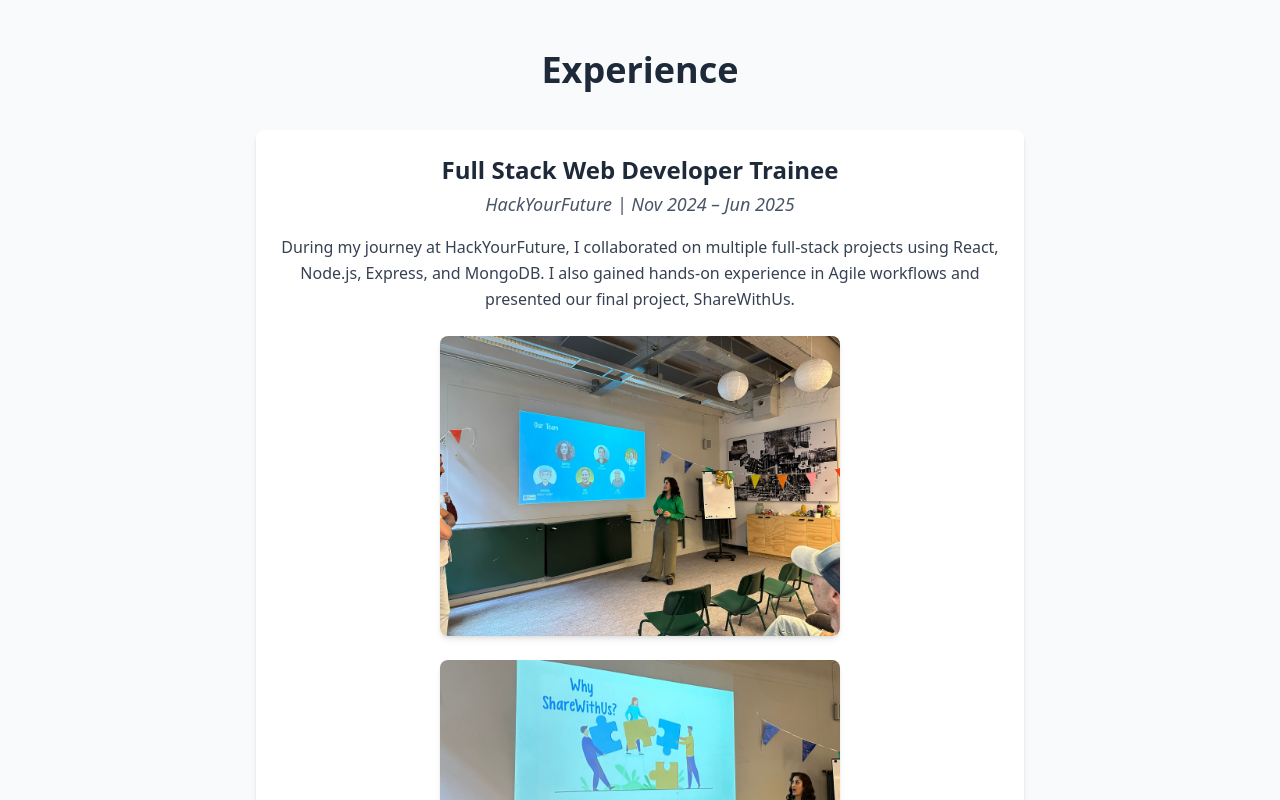
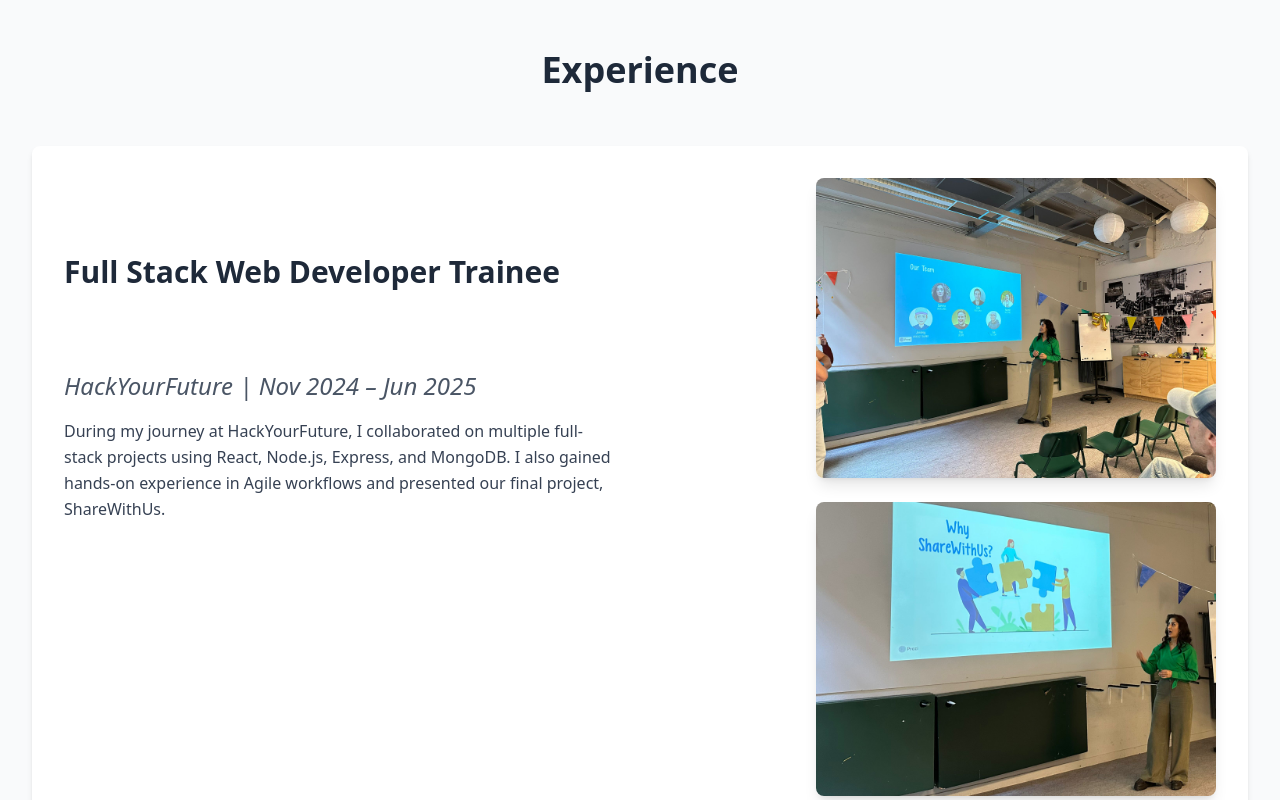
Before and after one commit to samira313/portfolio, a React (Vite) app: page / in a window 1280 px wide. Shown: the part 2900-3700 px from the top of the page. Built offline with nearby package versions, Linux system fonts and the light colour scheme.

Commit message:
improve style with tailwindcss for experience section

```diff
--- a/src/sections/Experience.tsx
+++ b/src/sections/Experience.tsx
@@ -20,45 +20,47 @@ type ExperienceProps = {
 const Experience: React.FC<ExperienceProps> = ({ experiences }) => {
   const { t } = useTranslation();
 
-  // ✅ Explicit cast to correct type (important fix!)
   const defaultExperience = t("experience.list", {
     returnObjects: true,
   }) as ExperienceItem[];
 
   const data = experiences || defaultExperience;
 
-  // Map image filenames to imported images
   const imageMap: Record<string, string> = {
     "exp1.jpeg": exp1,
     "exp2.jpeg": exp2,
   };
 
   return (
-    <section id="experience" className="py-20 px-8 bg-gray-50 text-center">
-      <h2 className="text-4xl font-bold text-gray-800 mb-10">
+    <section id="experience" className="py-20 px-8 bg-gray-50">
+      <h2 className="text-4xl font-bold text-center text-gray-800 mb-14">
         {t("experience.title")}
       </h2>
 
       {data.map((exp, index) => (
         <div
           key={index}
-          className="max-w-3xl mx-auto mb-12 bg-white p-6 rounded-lg shadow-md"
+          className="max-w-7xl mx-auto mb-16 flex flex-col md:flex-row items-center md:items-start gap-10 bg-white p-8 rounded-lg shadow-md"
         >
-          <h3 className="text-2xl font-semibold text-gray-800">{exp.role}</h3>
-          <p className="text-lg text-gray-600 italic mt-1">
-            {exp.company} | {exp.duration}
-          </p>
-          <p className="mt-4 text-gray-700 leading-relaxed">
-            {exp.description}
-          </p>
+          {/* LEFT: Text content */}
+          <div className="md:w-1/2 text-center md:text-left">
+            <h3 className="text-3xl py-19 font-semibold text-gray-800">{exp.role}</h3>
+            <p className="text-2xl text-gray-600 italic mt-1">
+              {exp.company} | {exp.duration}
+            </p>
+            <p className="mt-4 text-gray-700 leading-relaxed">
+              {exp.description}
+            </p>
+          </div>
 
-          <div className="flex justify-center gap-6 flex-wrap mt-6">
+          {/* RIGHT: Images */}
+          <div className="md:w-1/2 flex flex-col gap-6 items-center md:items-end">
             {exp.images.map((imgName, i) => (
               <img
                 key={i}
                 src={imageMap[imgName]}
                 alt={`${exp.role}-${i}`}
-                className="rounded-lg shadow-md w-[400px]"
+                className="rounded-lg shadow-lg w-[350px] md:w-[400px] object-cover"
               />
             ))}
           </div>
```
